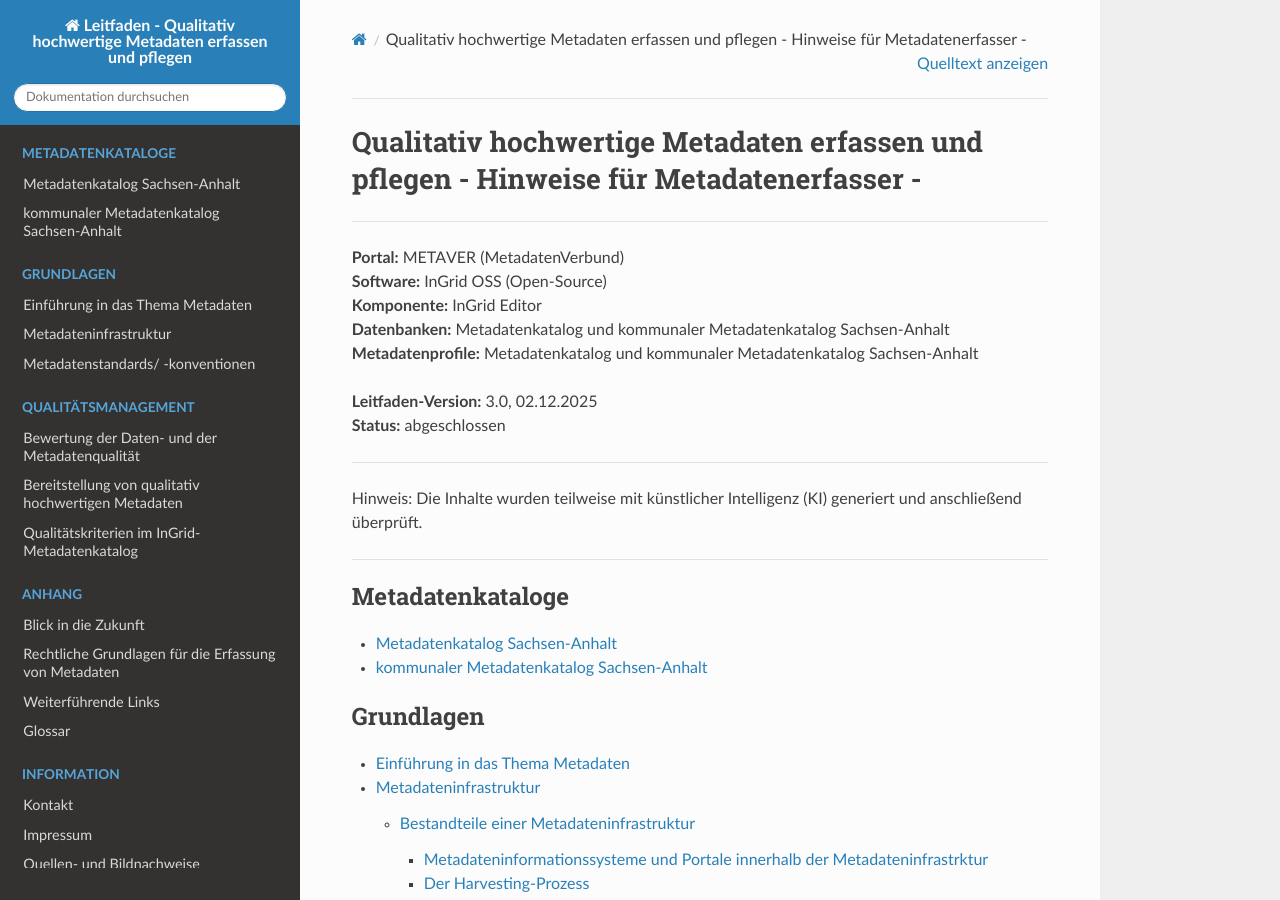
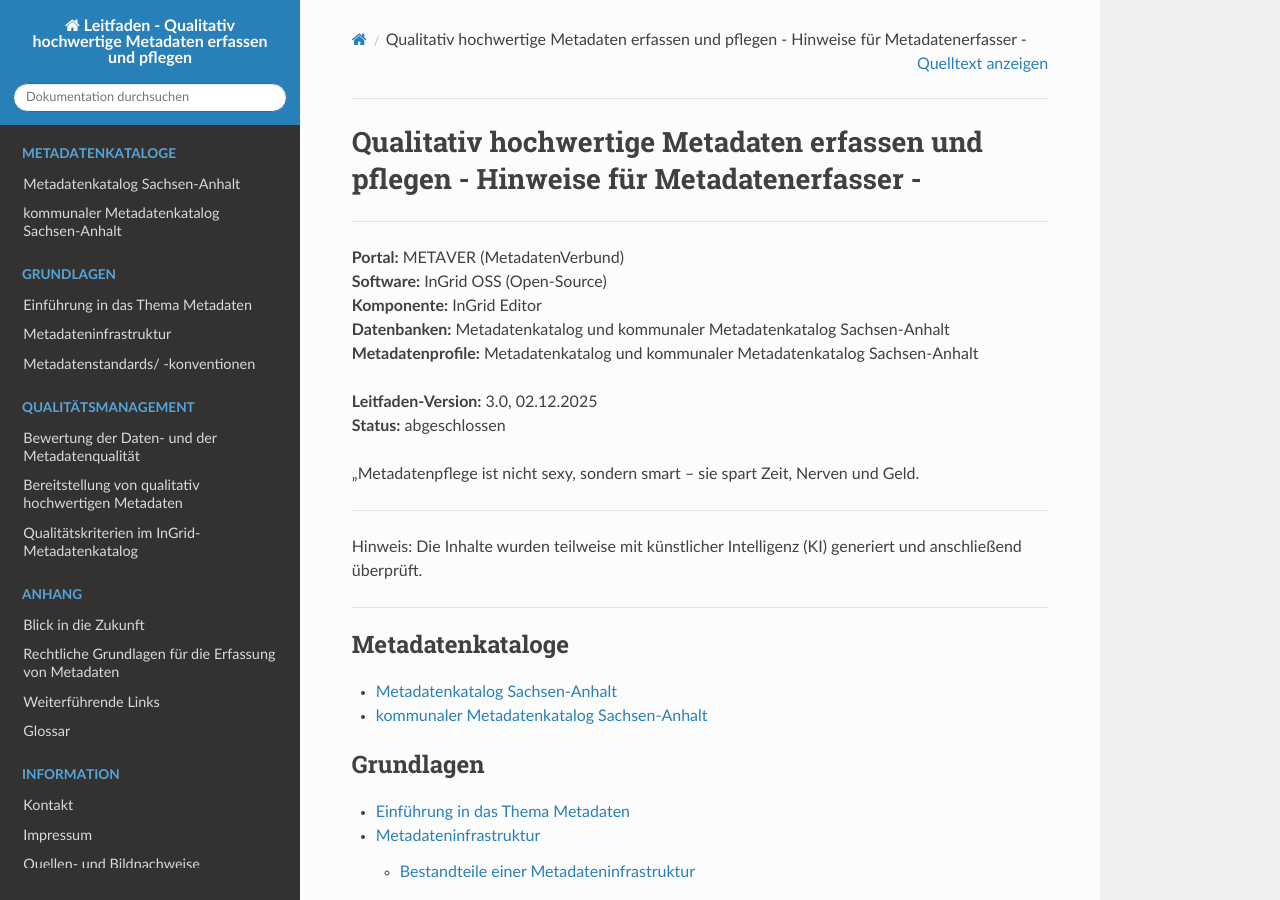
Before and after one commit to tomiwo/ingrid-mdk-st-high-quality-metadata, a Sphinx documentation site: the page built from docs/index.rst, in a window 1280 px wide and 900 px high. Built offline with Sphinx 7.4.7 and the Read the Docs theme 3.1.0, drawn with Linux system fonts in a browser that asks for light colours.

Commit message:
Update index.rst

```diff
--- a/docs/index.rst
+++ b/docs/index.rst
@@ -16,6 +16,9 @@ Qualitativ hochwertige Metadaten erfassen und pflegen - Hinweise für Metadatene
 
 | **Leitfaden-Version:** 3.0, 02.12.2025
 | **Status:** abgeschlossen
+
+
+"Metadatenpflege ist nicht sexy, sondern smart – sie spart Zeit, Nerven und Geld.
 
 
 ----------------------------------------------------------------------------------------------------------------
```
